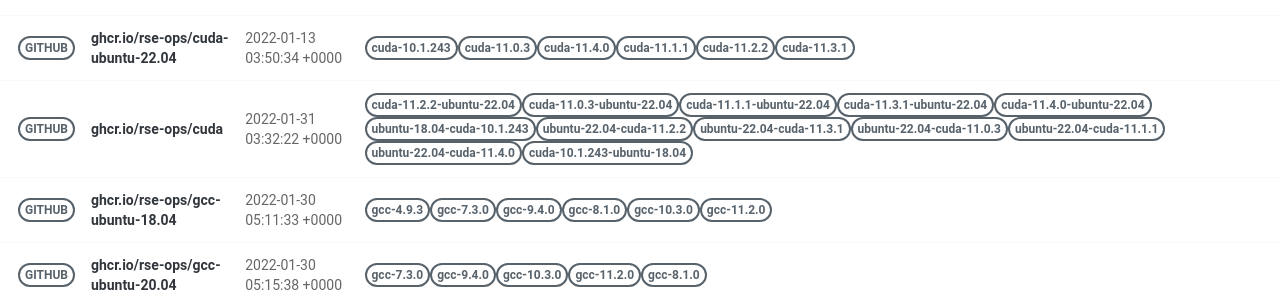
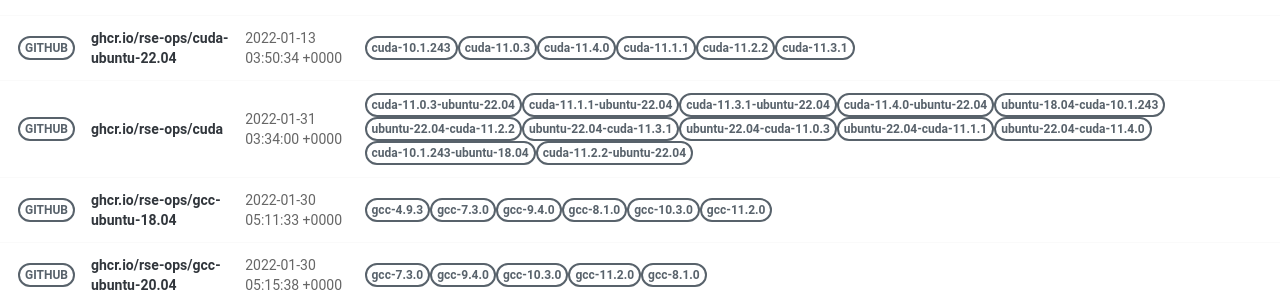
Before and after one commit to rse-ops/docker-images, a Jekyll site: the page built from pages/index.md, in a window 1280 px wide. Shown: the part 414-706 px from the top of the page. Built offline with Jekyll 4.4.1, drawn with Linux system fonts in a browser that asks for light colours; nearby versions of some CDN libraries; part of the change alters nothing that is shown.

Commit message:
Automated push to update library 2022-01-31

```diff
--- a/_library/ghcr.io-rse-ops-cuda.md
+++ b/_library/ghcr.io-rse-ops-cuda.md
@@ -1,14 +1,11 @@
 ---
 layout: container
 name: ghcr.io/rse-ops/cuda
-updated_at: 2022-01-31 03:32:22.437629
+updated_at: 2022-01-31 03:34:00.115336
 
 
 container_url: https://github.com/orgs/rse-ops/packages/container/package/cuda
 versions:
- - tag: cuda-11.2.2-ubuntu-22.04
-   dockerfile: https://github.com/rse-ops/docker-images/blob/main/ubuntu/cuda/Dockerfile
-   manifest: https://crane.ggcr.dev/manifest/ghcr.io/rse-ops/cuda:cuda-11.2.2-ubuntu-22.04
  - tag: cuda-11.0.3-ubuntu-22.04
    dockerfile: https://github.com/rse-ops/docker-images/blob/main/ubuntu/cuda/Dockerfile
    manifest: https://crane.ggcr.dev/manifest/ghcr.io/rse-ops/cuda:cuda-11.0.3-ubuntu-22.04
@@ -42,5 +39,8 @@ versions:
  - tag: cuda-10.1.243-ubuntu-18.04
    dockerfile: https://github.com/rse-ops/docker-images/blob/main/ubuntu/cuda/Dockerfile
    manifest: https://crane.ggcr.dev/manifest/ghcr.io/rse-ops/cuda:cuda-10.1.243-ubuntu-18.04
+ - tag: cuda-11.2.2-ubuntu-22.04
+   dockerfile: https://github.com/rse-ops/docker-images/blob/main/ubuntu/cuda/Dockerfile
+   manifest: https://crane.ggcr.dev/manifest/ghcr.io/rse-ops/cuda:cuda-11.2.2-ubuntu-22.04
 
 ---
```
